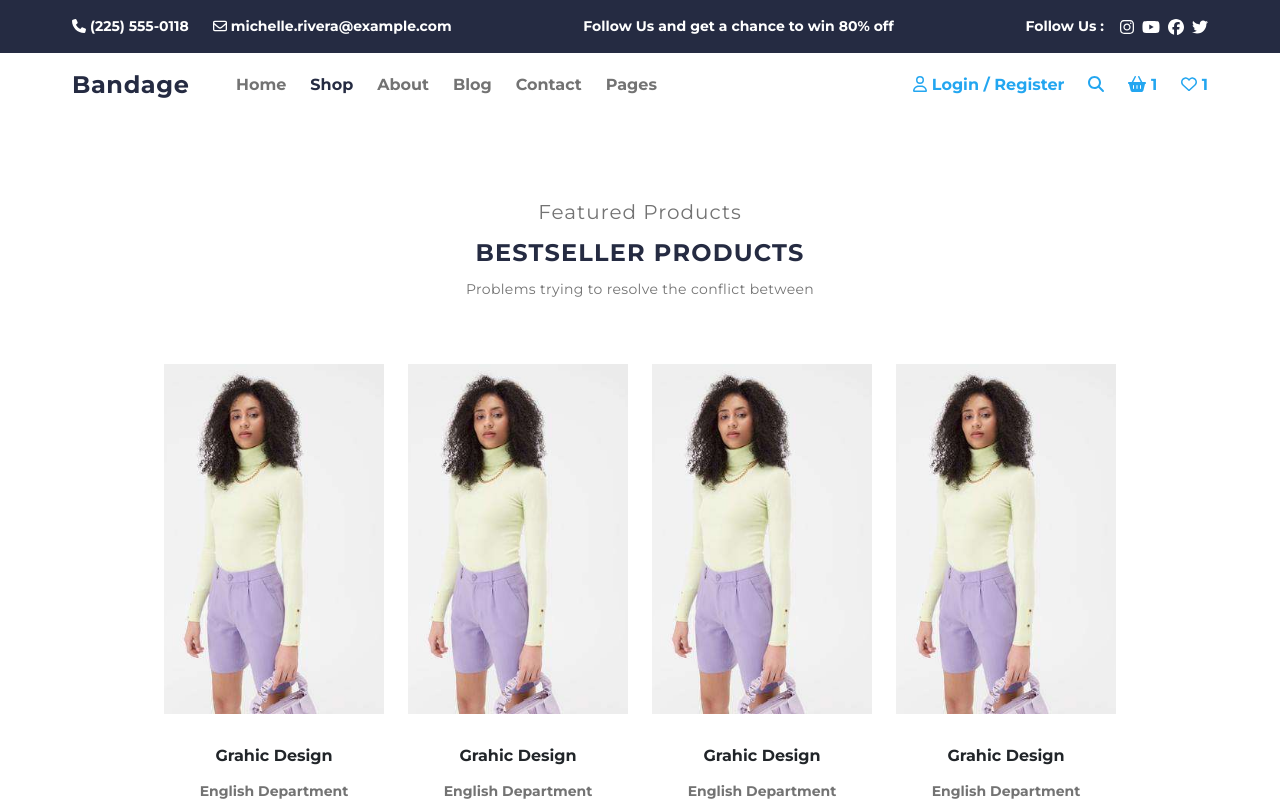
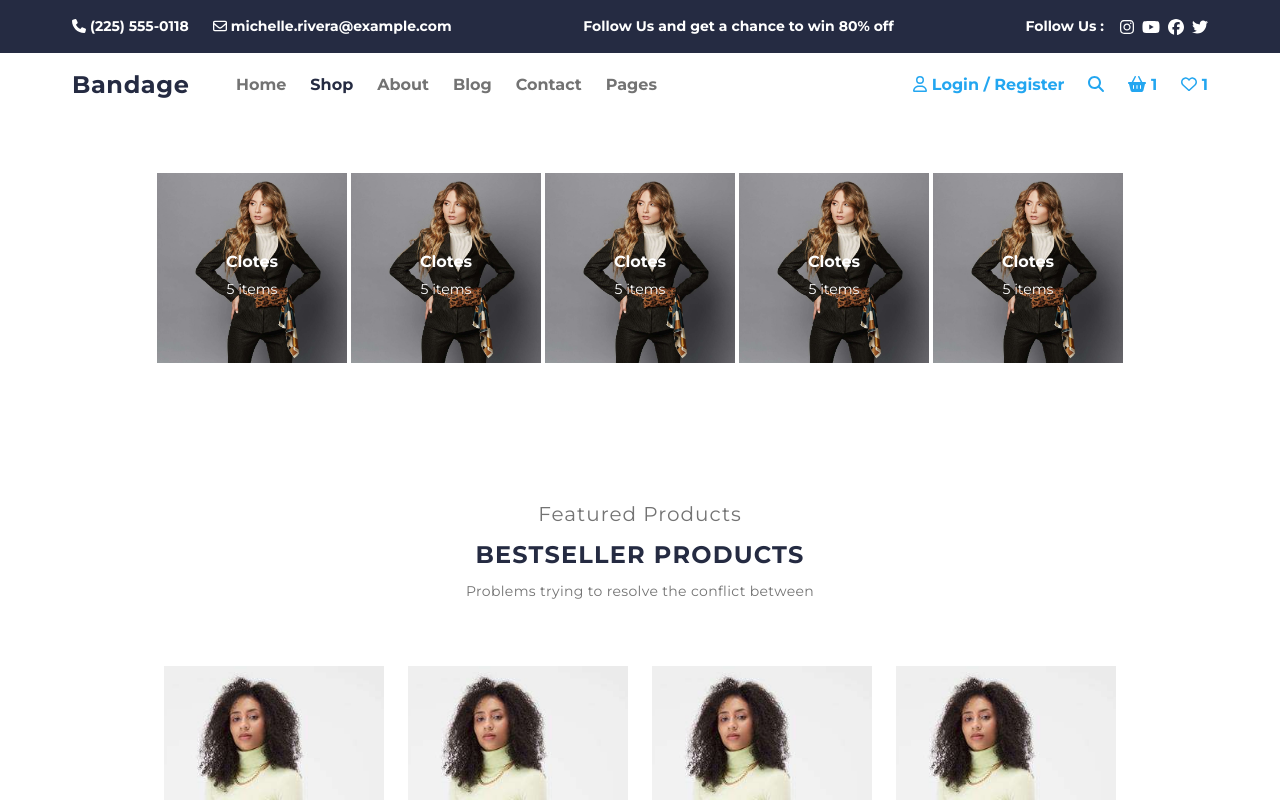
Before and after one commit to MuhsinCanY/e-commerce, a React (Vite) app: page /shopping in a window 1280 px wide. Shown: the top 800 px of the page. Built offline with nearby package versions, Linux system fonts and the light colour scheme.

Commit message:
Categorys and CategoryCard

```diff
--- /dev/null
+++ b/src/component/Categorys.jsx
@@ -0,0 +1,26 @@
+import React from 'react'
+
+export default function Categorys() {
+  return (
+    <div className="custom-container-out py-10 bg-white">
+      <div className="custom-container-in gap-1 justify-center">
+        <CategoryCard name="Clotes" itemCount="5" />
+        <CategoryCard name="Clotes" itemCount="5" />
+        <CategoryCard name="Clotes" itemCount="5" />
+        <CategoryCard name="Clotes" itemCount="5" />
+        <CategoryCard name="Clotes" itemCount="5" />
+      </div>
+    </div>
+  )
+}
+
+// /Users/muhsincanyilmaz/Desktop/Workintech/s12/e-commerce/public/assets/category/category1.jpeg
+
+function CategoryCard({ name, itemCount }) {
+  return (
+    <div className="flex flex-col justify-center items-center gap-2 min-w-[190px] h-[190px] text-white font-[Montserrat] font-bold text-[16px] bg-[url('/assets/category/category1.jpeg')] bg-cover bg-center">
+      <h4 className="pt-3">{name}</h4>
+      <p className="font-normal text-[14px]">{itemCount} items</p>
+    </div>
+  )
+}
--- a/src/component/PageContent.jsx
+++ b/src/component/PageContent.jsx
@@ -3,18 +3,16 @@ import { Route, Switch } from 'react-router-dom/cjs/react-router-dom.min'
 
 import ProductList from './homeComponent/ProductList'
 import Home from './homeComponent/Home'
+import Categorys from './Categorys'
 
 export default function PageContent() {
   return (
     <Switch>
       <Route path="/" exact>
-        <div className="custom-container-out py-4 bg-white">
-          <div className="custom-container-in justify-center min-w-full p-0 ">
-            <Home />
-          </div>
-        </div>
+        <Home />
       </Route>
       <Route path="/shopping" exact>
+        <Categorys />
         <ProductList />
       </Route>
     </Switch>
--- a/src/component/homeComponent/CustomCarouser.jsx
+++ b/src/component/homeComponent/CustomCarouser.jsx
@@ -13,7 +13,13 @@ function CustomCarouser() {
   const itemClass = 'h-[700px] w-[99vw] max-w-[1150px] object-cover'
 
   return (
-    <Carousel activeIndex={index} onSelect={handleSelect} className="">
+    <div className="custom-container-out  bg-[#00a5cb] bg-t-1">
+      <div className="custom-container-in justify-center min-w-full p-0 ">
+        <Carousel
+          activeIndex={index}
+          onSelect={handleSelect}
+          className="bg-[#00b7dc]"
+        >
           <CarouselItem>
             <img className={itemClass} src={carousel} alt="First slide" />
             <Carousel.Caption className="position-absolute">
@@ -42,6 +48,8 @@ function CustomCarouser() {
         </Carousel.Caption>
       </CarouselItem> */}
         </Carousel>
+      </div>
+    </div>
   )
 }
 
--- a/src/component/homeComponent/ProductList.jsx
+++ b/src/component/homeComponent/ProductList.jsx
@@ -6,17 +6,7 @@ export default function ProductList() {
     <div className="custom-container-out py-10 bg-white">
       <div className="custom-container-in">
         <div className="flex flex-col font-[Montserrat] font-bold">
-          <div className="flex flex-col gap-2 p-4 mb-10">
-            <div className="text-center text-[20px] font-normal tracking-wider text-t-2">
-              Featured Products
-            </div>
-            <div className="text-center text-[24px] tracking-wider text-t-3">
-              BESTSELLER PRODUCTS
-            </div>
-            <div className="text-center text-[14px]  font-normal tracking-wide text-t-2">
-              Problems trying to resolve the conflict between{' '}
-            </div>
-          </div>
+          <ProductListHeader />
           <div className="flex justify-center gap-4 flex-wrap">
             <ProductCard />
             <ProductCard />
@@ -32,3 +22,25 @@ export default function ProductList() {
     </div>
   )
 }
+
+function ProductListHeader() {
+  return (
+    <div className="flex flex-col gap-2 p-4 mb-10">
+      <div className="text-center text-[20px] font-normal tracking-wider text-t-2">
+        Featured Products
+      </div>
+      <div className="text-center text-[24px] tracking-wider text-t-3">
+        BESTSELLER PRODUCTS
+      </div>
+      <div className="text-center text-[14px]  font-normal tracking-wide text-t-2">
+        Problems trying to resolve the conflict between{' '}
+      </div>
+    </div>
+  )
+}
+
+// <div className="custom-container-out py-10 bg-white">
+//   <div className="custom-container-in">
+
+//   </div>
+// </div>
```
Also changed, not shown: public/assets/category/category1.jpeg (added), src/component/CategoryCard.jsx (added). Lines whose indentation alone changed are shown as unchanged.
